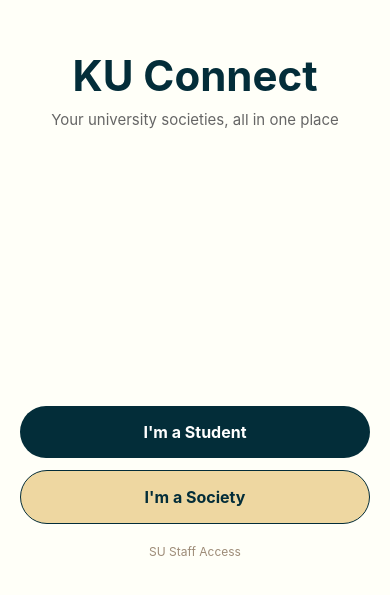
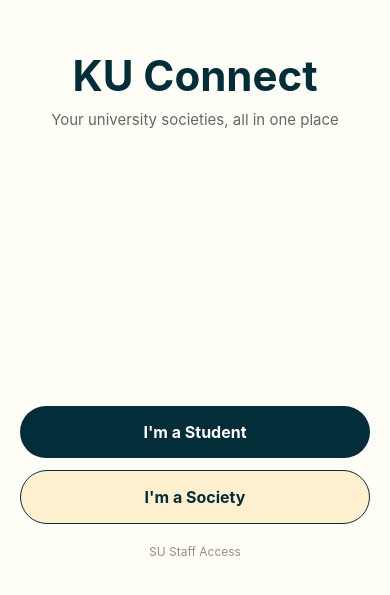
Before and after one commit to badarianof/ku_connect, a React Native app: screen /Societies in a window 390 px wide. Shown: the part 245-840 px from the top of the page. Built offline with nearby package versions, Linux system fonts and the light colour scheme.

Commit message:
apply theme to society list screen

```diff
--- a/src/components/screens/student/SocietyListScreen.js
+++ b/src/components/screens/student/SocietyListScreen.js
@@ -7,10 +7,11 @@
   Image,
   ActivityIndicator,
 } from "react-native";
-import { useEffect, useState } from "react";
+import { useState } from "react";
 import { supabase } from "../../../api/supabase.js";
 import { useFocusEffect } from "@react-navigation/native";
 import { useCallback } from "react";
+import { colors, spacing, radius } from "../../../theme";
 
 export default function SocietyListScreen({ navigation }) {
   const [events, setEvents] = useState([]);
@@ -21,7 +22,6 @@
     useCallback(() => {
       const fetchFollowedEvents = async () => {
         setLoading(true);
-
         const {
           data: { user },
         } = await supabase.auth.getUser();
@@ -31,13 +31,10 @@
           return;
         }
 
-        // get followed societies
-        const { data: follows, error: followError } = await supabase
+        const { data: follows } = await supabase
           .from("follows")
           .select("society_id")
           .eq("student_id", user.id);
-
-        // console.log("follows:", follows);
 
         if (!follows || follows.length === 0) {
           setHasFollows(false);
@@ -46,17 +43,14 @@
         }
 
         setHasFollows(true);
-
         const societyIds = follows.map((f) => f.society_id);
 
-        // get events from followed societies
         const { data: eventsData, error: eventsError } = await supabase
           .from("event")
           .select("*, society(society_name)")
           .in("society_id", societyIds)
           .order("event_date", { ascending: true });
 
-        // console.log("events:", eventsData);
         if (!eventsError) setEvents(eventsData);
         setLoading(false);
       };
@@ -65,11 +59,13 @@
     }, [])
   );
 
-  if (loading) return <ActivityIndicator style={{ flex: 1 }} />;
+  if (loading)
+    return <ActivityIndicator style={{ flex: 1 }} color={colors.primary} />;
 
   if (!hasFollows) {
     return (
       <View style={styles.emptyContainer}>
+        <Text style={styles.emptyIcon}>🏛️</Text>
         <Text style={styles.emptyTitle}>No followed societies yet</Text>
         <Text style={styles.emptyText}>
           Follow some societies to see their events here!
@@ -81,6 +77,7 @@
   if (events.length === 0) {
     return (
       <View style={styles.emptyContainer}>
+        <Text style={styles.emptyIcon}>📅</Text>
         <Text style={styles.emptyTitle}>No upcoming events</Text>
         <Text style={styles.emptyText}>
           Your followed societies have no upcoming events.
@@ -97,6 +94,7 @@
         keyExtractor={(item) => item.event_id}
         numColumns={2}
         columnWrapperStyle={styles.row}
+        showsVerticalScrollIndicator={false}
         renderItem={({ item }) => (
           <Pressable
             style={styles.card}
@@ -111,13 +109,23 @@
             ) : (
               <View style={styles.placeholder} />
             )}
+            <View style={styles.cardContent}>
               <Text style={styles.eventTitle} numberOfLines={1}>
                 {item.title}
               </Text>
-            <Text style={styles.date}>{item.event_date}</Text>
+              <Text style={styles.date}>Date: {item.event_date}</Text>
               <Text style={styles.society} numberOfLines={1}>
                 {item.society?.society_name}
               </Text>
+              <Pressable
+                style={styles.viewButton}
+                onPress={() =>
+                  navigation.navigate("EventDetail", { event: item })
+                }
+              >
+                <Text style={styles.viewButtonText}>View Details</Text>
+              </Pressable>
+            </View>
           </Pressable>
         )}
       />
@@ -126,36 +134,75 @@
 }
 
 const styles = StyleSheet.create({
-  container: { flex: 1, padding: 20 },
-  title: { fontSize: 22, fontWeight: "bold", marginBottom: 16 },
+  container: {
+    flex: 1,
+    padding: spacing.xl,
+    backgroundColor: colors.background,
+  },
+  title: {
+    fontSize: 24,
+    fontWeight: "bold",
+    color: colors.primaryText,
+    marginBottom: spacing.lg,
+  },
   emptyContainer: {
     flex: 1,
     alignItems: "center",
     justifyContent: "center",
     padding: 40,
+    backgroundColor: colors.background,
   },
+  emptyIcon: { fontSize: 48, marginBottom: spacing.md },
   emptyTitle: {
     fontSize: 18,
     fontWeight: "bold",
-    marginBottom: 8,
+    marginBottom: spacing.sm,
     textAlign: "center",
+    color: colors.primaryText,
   },
-  emptyText: { color: "#666", textAlign: "center" },
-  row: { justifyContent: "space-between", marginBottom: 12 },
-  card: { width: "48%", backgroundColor: "#fff", borderRadius: 10 },
-  image: { width: "100%", height: 120, borderRadius: 10 },
-  placeholder: {
-    width: "100%",
-    height: 120,
-    borderRadius: 10,
-    backgroundColor: "#eee",
+  viewButton: {
+    backgroundColor: colors.primary,
+    padding: spacing.xs,
+    borderRadius: radius.full,
+    alignItems: "center",
+    marginTop: spacing.sm,
+    marginHorizontal: spacing.xs,
+    marginBottom: spacing.sm,
   },
-  eventTitle: { fontSize: 13, fontWeight: "600", padding: 6 },
-  date: { fontSize: 11, color: "#666", paddingHorizontal: 6 },
+  viewButtonText: { color: colors.white, fontSize: 11, fontWeight: "600" },
+  emptyText: { color: colors.grey, textAlign: "center", lineHeight: 22 },
+  row: { justifyContent: "space-between", marginBottom: spacing.md },
+  card: {
+    width: "48%",
+    backgroundColor: colors.white,
+    borderRadius: radius.md,
+    overflow: "hidden",
+    shadowColor: "#000",
+    shadowOffset: { width: 0, height: 1 },
+    shadowOpacity: 0.06,
+    shadowRadius: 3,
+    elevation: 2,
+  },
+  image: { width: "100%", height: 120 },
+  placeholder: { width: "100%", height: 120, backgroundColor: colors.accent },
+  cardContent: { padding: spacing.sm },
+  eventTitle: { fontSize: 13, fontWeight: "600", color: colors.primaryText },
+  date: { fontSize: 11, color: colors.grey, marginTop: 2 },
   society: {
     fontSize: 11,
-    color: "#032D39",
-    paddingHorizontal: 6,
-    paddingBottom: 6,
+    color: colors.primary,
+    marginTop: 2,
+    paddingBottom: spacing.xs,
+  },
+  card: {
+    width: "48%",
+    backgroundColor: "#FFF1CF",
+    borderRadius: radius.md,
+    overflow: "hidden",
+    shadowColor: "#000",
+    shadowOffset: { width: 0, height: 1 },
+    shadowOpacity: 0.06,
+    shadowRadius: 3,
+    elevation: 2,
   },
 });
--- a/src/theme.js
+++ b/src/theme.js
@@ -4,7 +4,7 @@
   primary: "#032D39",
   neutral: "#9D8B77",
   accent: "#E7D2CF",
-  card: "#EED7A1",
+  card: "#FFF1CF",
   white: "#FFFFFF",
   error: "#cc0000",
   grey: "#666666",
```
Lines whose indentation alone changed are shown as unchanged.
